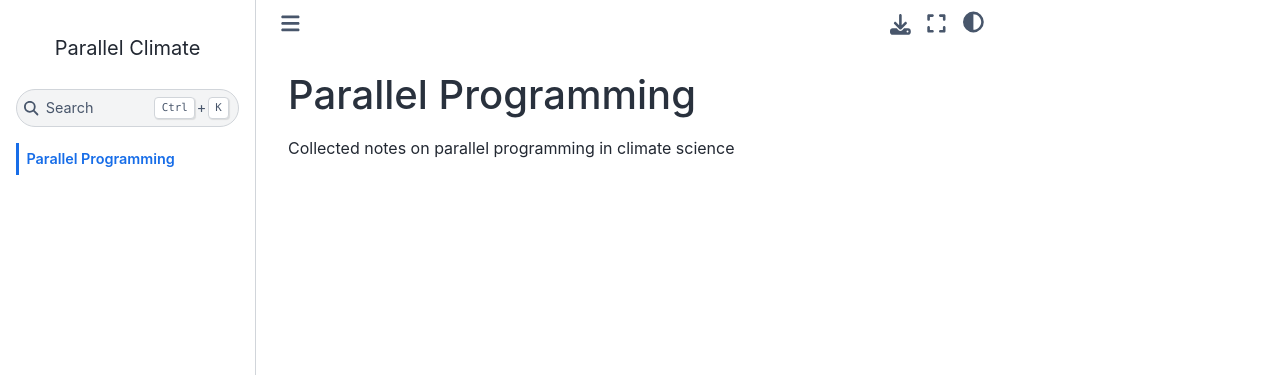
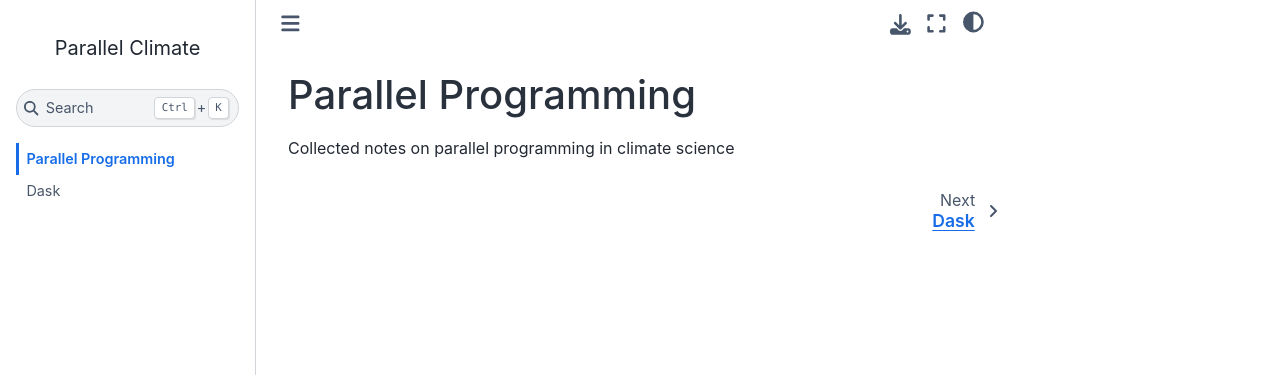
Before and after one commit to coecms-training/parallel, a Jupyter Book: the page built from README.md, in a window 1280 px wide. Shown: the top 375 px of the page. Built offline with Jupyter Book 1.0.4 settings and Sphinx 7.4.7 and the Sphinx Book theme 1.1.4, drawn with Linux system fonts in a browser that asks for light colours.

Commit message:
Add a notebook

```diff
--- a/_toc.yml
+++ b/_toc.yml
@@ -1 +1,2 @@
 - file: README
+- file: dask-intro
```
Also changed, not shown: dask-intro.ipynb (added), 1 other file.
